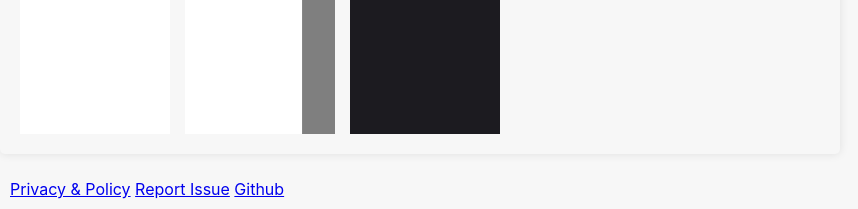
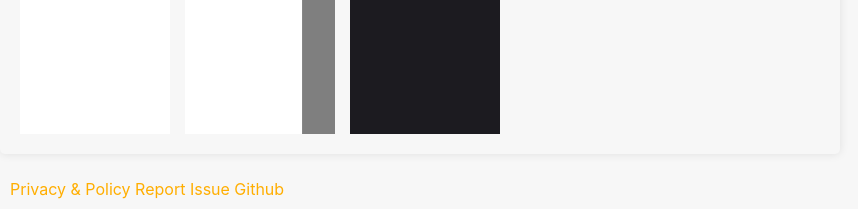
Before and after one commit to sourav-kum/sour-editor, a plain HTML site: page index.html in a window 1280 px wide. Shown: the part 1400-1609 px from the top of the page, without its empty margins (0-858 px from the left). Drawn offline with Linux system fonts and the light colour scheme.

Commit message:
update light.css

```diff
--- a/themes/light.css
+++ b/themes/light.css
@@ -24,3 +24,7 @@ body {
   background-color: var(--accent2);
   color: var(--primary-bg);
 }
+
+a {
+  color: var(--accent1);
+  text-decoration: none;
```
